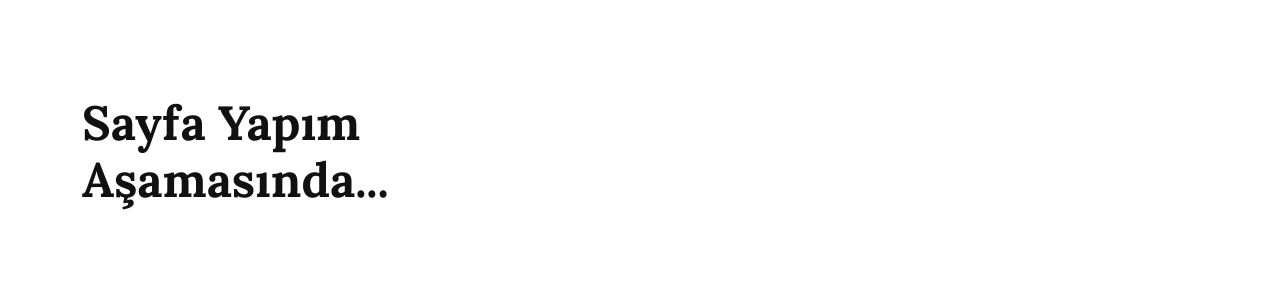
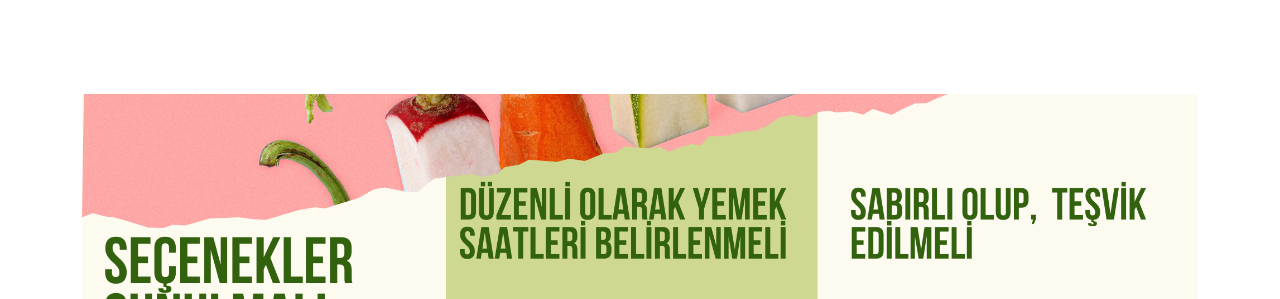
Before and after one commit to kburaky/pender, a React (Create React App) app: page /brosurler in a window 1280 px wide. Shown: the part 407-706 px from the top of the page. Built offline with nearby package versions, Linux system fonts and the light colour scheme.

Commit message:
new file:   public/img/bros1.png 	new file:   public/img/bros2.png 	modified:   src/pages/Brochures.jsx

```diff
--- a/src/pages/Brochures.jsx
+++ b/src/pages/Brochures.jsx
@@ -13,31 +13,23 @@ function Brochures() {
       <div className="container-xxl py-5">
   <div className="container">
       <div className="row g-5 align-items-center">
-          <div className="col-lg-6 wow fadeIn" data-wow-delay="0.1s">
-          <h1 className="display-5 mb-4">Sayfa Yapım Aşamasında...</h1>
-          </div>
-          <div className="col-lg-6 wow fadeIn" data-wow-delay="0.5s">
+          <div className="col-lg-12 wow fadeIn" data-wow-delay="0.1s">
 
+          <img className="img-fluid w-100" alt='' src="img/bros1.png"/>
 
 
           </div>
+
       </div>
 
       <div className="row g-5 align-items-center">
-                <div className="col-lg-6 wow fadeIn" data-wow-delay="0.1s">
+        <div className="col-lg-12 wow fadeIn" data-wow-delay="0.1s">
 
-                <p></p>
+        <img className="img-fluid w-100" alt='' src="img/bros2.png"/>
 
+        </div>
 
-
-
-                </div>
-                <div className="col-lg-6 wow fadeIn" data-wow-delay="0.5s">
-
-
-
-                </div>
-            </div>
+      </div>
 
 
 
```
Also changed, not shown: public/img/bros1.png (added), 1 other file (tests, documents, lock files or other folders).
